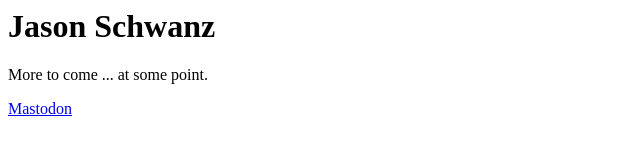
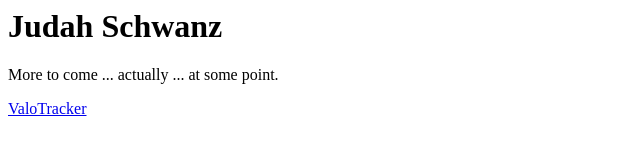
Before and after one commit to JudahSchwanz/judahschwanz.github.com, a plain HTML site: page index.html in a window 1280 px wide. Shown: the whole page, without its empty margins (0-640 px from the left). Drawn offline with Linux system fonts and the light colour scheme.

Commit message:
Update index.html

```diff
--- a/index.html
+++ b/index.html
@@ -1,8 +1,8 @@
 <html>
 <head><title>Jason Schwanz</title></head>
 <body>
-  <h1>Jason Schwanz</h1>
-  <p>More to come ... at some point.</p>
-  <p><a rel="me" href="https://mstdn.social/@jschwanz">Mastodon</a></p>
+  <h1>Judah Schwanz</h1>
+  <p>More to come ... actually ... at some point.</p>
+  <p><a rel="me" href="https://tracker.gg/valorant/profile/riot/BuddhaTheJudah%23buddh/overview">ValoTracker</a></p>
 </body>
 </html>
```
